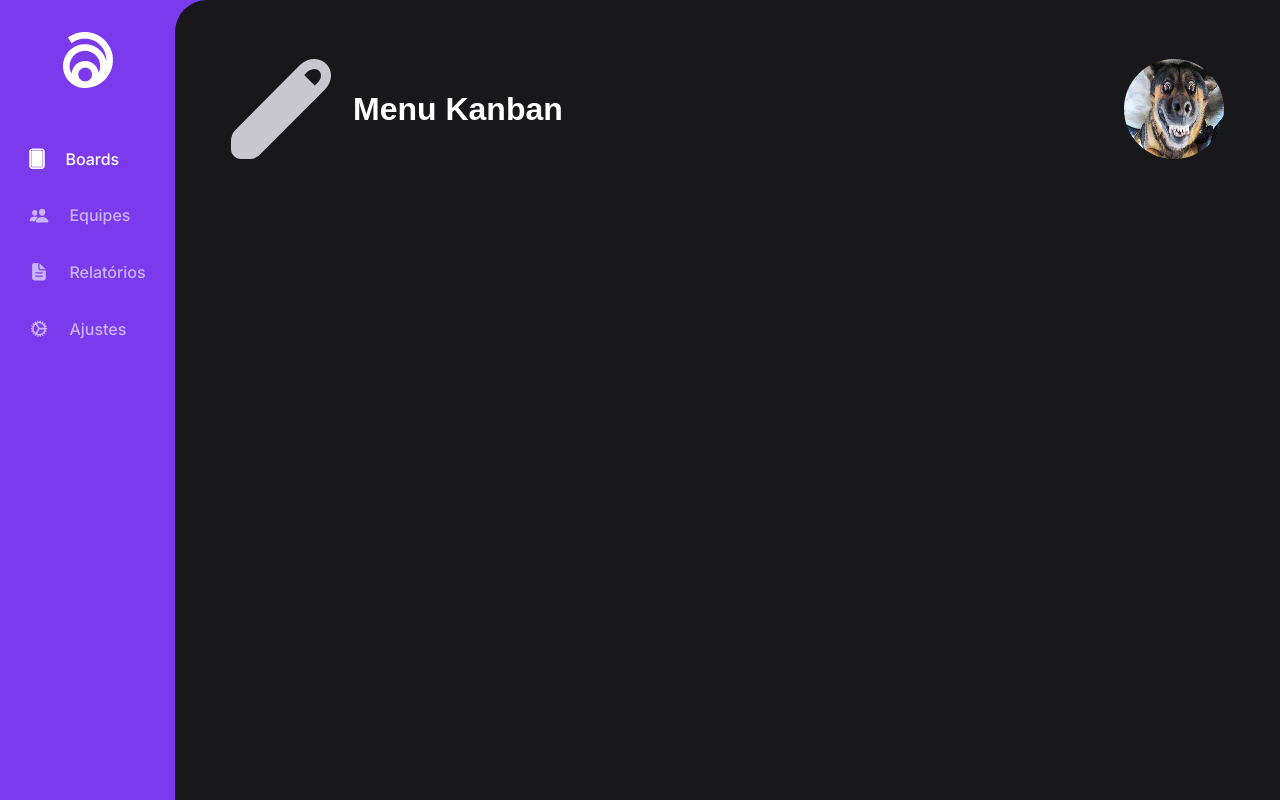
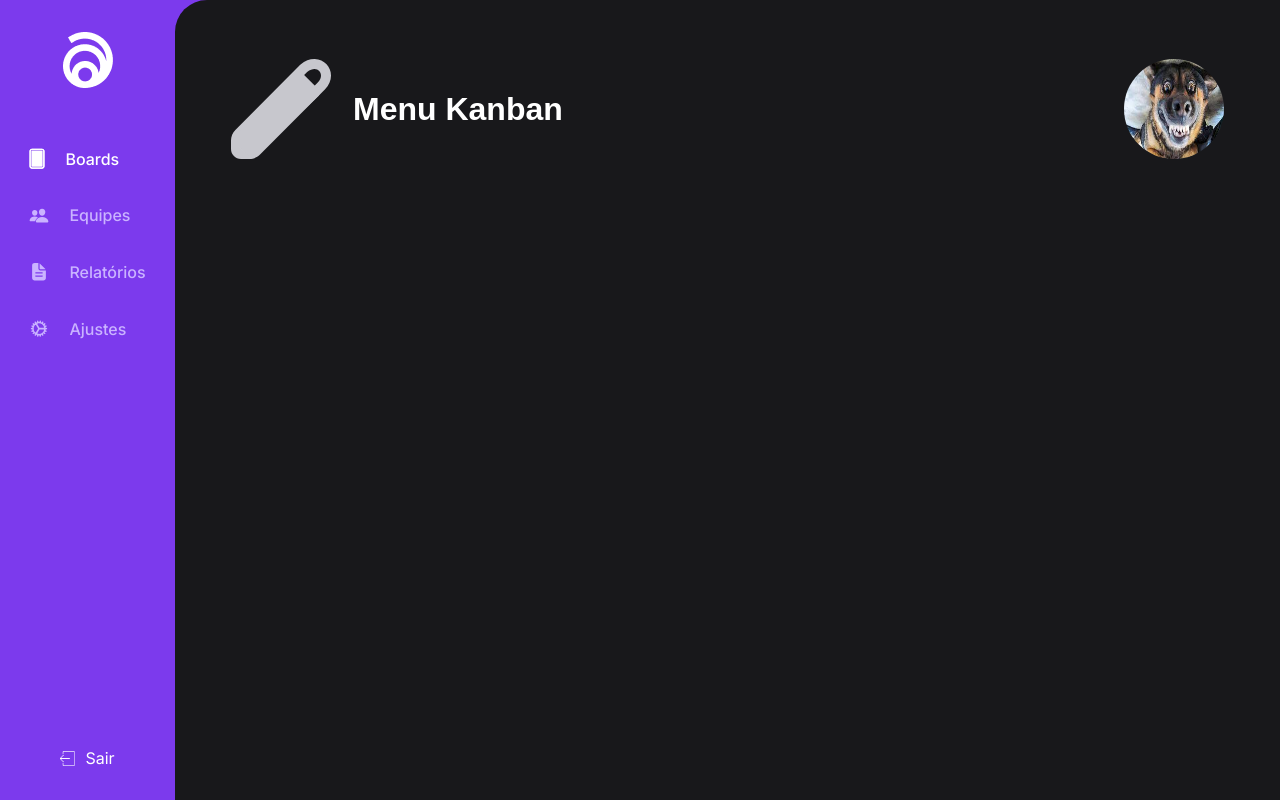
Before and after one commit to r-amaral/ReactJs-Kaban_Frame, a React (Vite) app: page /dashboard/boards in a window 1280 px wide. Built offline with nearby package versions, Linux system fonts and the light colour scheme; no server answers; the database is empty.

Commit message:
feat: adicionando botão para disconect no menu

```diff
--- a/src/Components/SideBar/SideBar.tsx
+++ b/src/Components/SideBar/SideBar.tsx
@@ -5,9 +5,20 @@ import Logo from "../../assets/logo.png";
 import { MenuList } from "./constants";
 import { MenuSideBar } from "./MenuSibeBar";
 
+import SingOutImg from "../../assets/sairIcon.png";
+import { auth } from "../../Firebase/firebaseConfig";
+import { useNavigate } from "react-router-dom";
+
 export const SideBar: React.FC = () => {
+    const navigate = useNavigate();
+
+    const handleDisconect = () => {
+        auth.signOut().then(() => navigate("/"));
+    };
+
     return (
         <S.SideBarContainer>
+            <S.SideBarMenuWrapper>
                 <S.StyledLogo src={Logo} />
                 <S.SideBarItensContainer>
                     {MenuList.map((menuItem, index) => (
@@ -20,6 +31,11 @@ export const SideBar: React.FC = () => {
                         />
                     ))}
                 </S.SideBarItensContainer>
+            </S.SideBarMenuWrapper>
+            <S.SingOutWrapper onClick={handleDisconect}>
+                <S.SingOutImg src={SingOutImg} />
+                <S.ProfileSingOut>Sair</S.ProfileSingOut>
+            </S.SingOutWrapper>
         </S.SideBarContainer>
     );
 };
--- a/src/Components/SideBar/styles.ts
+++ b/src/Components/SideBar/styles.ts
@@ -10,6 +10,7 @@ max-width: 175px;
 background: #7C3AED;
 min-height: 100vh;
 box-sizing: border-box;
+justify-content: space-between;
 `
 
 export const StyledLogo = styled.img`
@@ -21,3 +22,29 @@ display: flex;
 flex-direction: column;
 gap: 36px;
 `
+
+export const SideBarMenuWrapper = styled.div`
+display: flex;
+flex-direction: column;
+align-items: center;
+`
+
+export const ProfileSingOut = styled.span`
+color:  white;
+transition: all 300ms ease-in-out 0s;
+cursor: pointer;
+
+`
+
+export const SingOutWrapper = styled.div`
+display: flex;
+gap: 10px;
+align-items: center;
+cursor: pointer;
+`
+
+export const SingOutImg = styled.img`
+width: 15px;
+height: 15px;
+color: white;
+`
```
Lines whose indentation alone changed are shown as unchanged.
